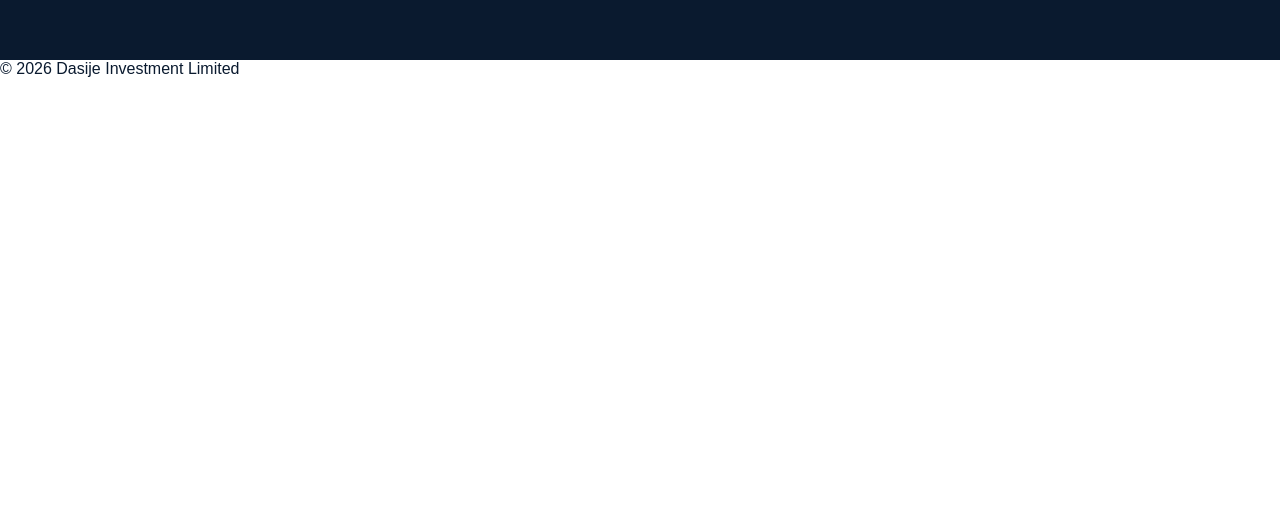
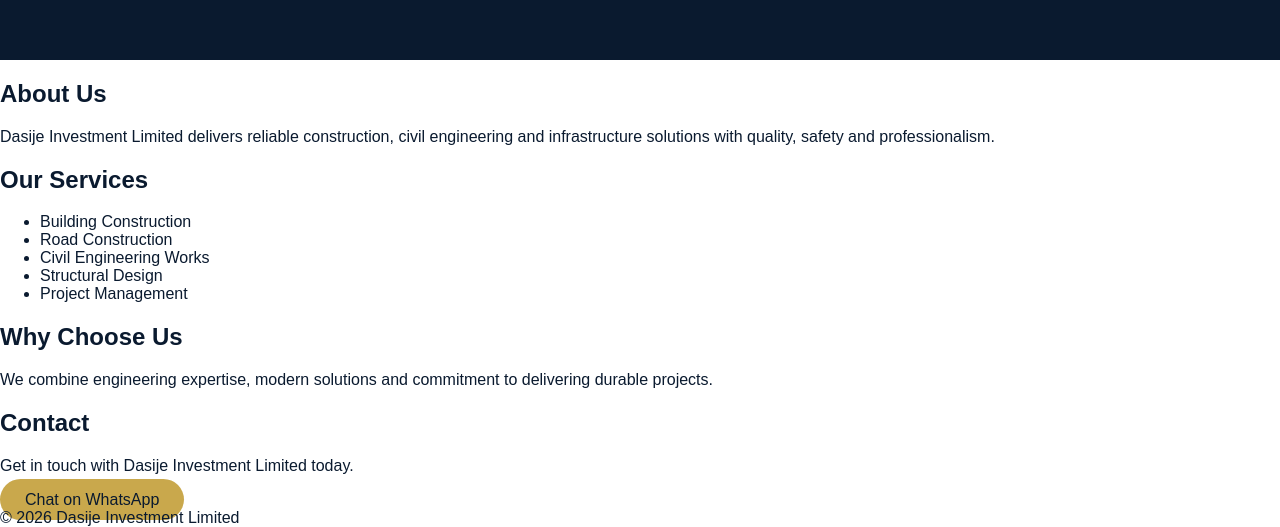
Before and after one commit to TowettHub/DIS, a plain HTML site: page index.html in a window 1280 px wide. Shown: the part 788-1315 px from the top of the page. Before the commit the page ends 866 px from the top, so only its background shows below. Drawn offline with Linux system fonts and the light colour scheme.

Commit message:
Added full company website sections

```diff
--- a/index.html
+++ b/index.html
@@ -3,21 +3,78 @@
 <head>
 <meta charset="UTF-8">
 <meta name="viewport" content="width=device-width, initial-scale=1.0">
-<meta name="description" content="Dasije Investment Limited - Civil Engineering and Construction solutions in Kenya.">
+
+<meta name="description" content="Dasije Investment Limited provides professional civil engineering, construction and infrastructure solutions in Kenya.">
+
 <title>Dasije Investment Limited | Civil Engineering & Construction</title>
+
 <link rel="stylesheet" href="css/style.css">
 </head>
+
 <body>
+
 <nav>
 <h2>Dasije<span>.</span></h2>
 <a href="https://wa.me/254705831435">WhatsApp</a>
 </nav>
+
 <section class="hero">
 <h1>Building Tomorrow Today</h1>
 <p>Professional civil engineering and construction services in Kenya.</p>
 <a class="btn" href="https://wa.me/254705831435">Contact Us</a>
 </section>
-<footer>© 2026 Dasije Investment Limited</footer>
+
+
+<section>
+<h2>About Us</h2>
+<p>
+Dasije Investment Limited delivers reliable construction,
+civil engineering and infrastructure solutions with quality,
+safety and professionalism.
+</p>
+</section>
+
+
+<section>
+<h2>Our Services</h2>
+
+<ul>
+<li>Building Construction</li>
+<li>Road Construction</li>
+<li>Civil Engineering Works</li>
+<li>Structural Design</li>
+<li>Project Management</li>
+</ul>
+
+</section>
+
+
+<section>
+<h2>Why Choose Us</h2>
+<p>
+We combine engineering expertise, modern solutions and
+commitment to delivering durable projects.
+</p>
+</section>
+
+
+<section>
+<h2>Contact</h2>
+<p>Get in touch with Dasije Investment Limited today.</p>
+
+<a class="btn" href="https://wa.me/254705831435">
+Chat on WhatsApp
+</a>
+
+</section>
+
+
+<footer>
+© 2026 Dasije Investment Limited
+</footer>
+
+
 <script src="js/script.js"></script>
+
 </body>
 </html>
```
